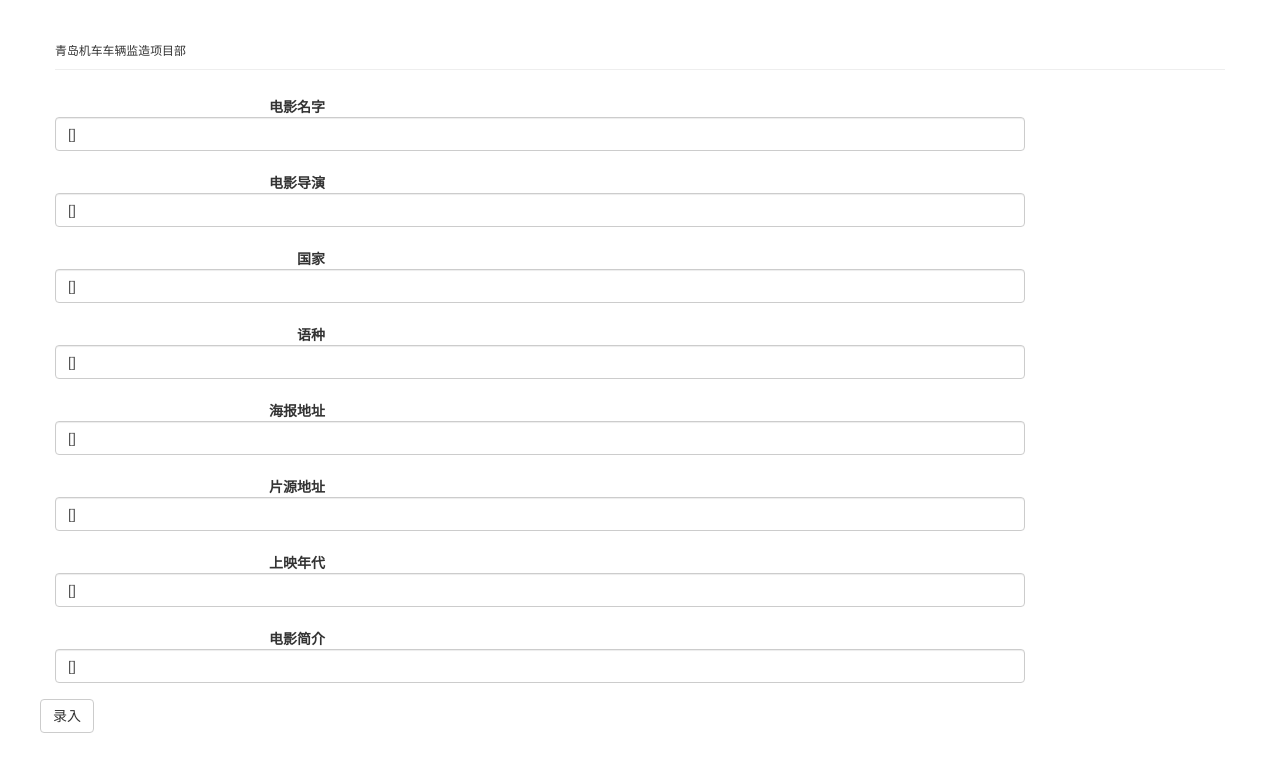
After one commit to xxb0216/Imooc, a Node server app: template views/pages/jgyjjl.pug in a window 1280 px wide. The commit adds this page. Shown: the top 772 px of the page. Run offline with Node 20, Linux system fonts and the light colour scheme; the template is opened without the code that fills it, so the values that code supplies are empty; some libraries are stand-ins or nearby versions.

Commit message:
增加表单

```diff
--- a/views/includes/header.pug
+++ b/views/includes/header.pug
@@ -2,4 +2,4 @@
 	.row
 		.page-header
 			h1= title
-			small 重度科幻迷
+			small 青岛机车车辆监造项目部
--- /dev/null
+++ b/views/pages/jgyjjl.pug
@@ -0,0 +1,42 @@
+extends ../layout
+
+block content
+	.container
+		.row
+			form.form-horizontal(method="post", action="/admin/movie/new")
+				input(type="hidden", name="movie[_id]",value=movie._id)
+				.form-group
+					label.col-sm-3.control-label(for="inputTitle") 电影名字
+					.col-sm-10
+						input#inputTitle.form-control(type="text", name="movie[title]", value=movie.title)
+				.form-group
+					label.col-sm-3.control-label(for="inputDirector") 电影导演
+					.col-sm-10
+						input#inputDirector.form-control(type="text", name="movie[director]", value=movie.director)
+				.form-group
+					label.col-sm-3.control-label(for="inputCountry") 国家
+					.col-sm-10
+						input#inputCountry.form-control(type="text", name="movie[country]", value=movie.country)
+				.form-group
+					label.col-sm-3.control-label(for="inputLanguage") 语种
+					.col-sm-10
+						input#inputLanguage.form-control(type="text", name="movie[language]", value=movie.language)
+				.form-group
+					label.col-sm-3.control-label(for="inputPoster") 海报地址
+					.col-sm-10
+						input#inputPoster.form-control(type="text", name="movie[poster]", value=movie.poster)
+				.form-group
+					label.col-sm-3.control-label(for="inputFlash") 片源地址
+					.col-sm-10
+						input#inputFlash.form-control(type="text", name="movie[flash]", value=movie.flash)
+				.form-group
+					label.col-sm-3.control-label(for="inputYear") 上映年代
+					.col-sm-10
+						input#inputYear.form-control(type="text", name="movie[year]", value=movie.year)
+				.form-group
+					label.col-sm-3.control-label(for="inputSummary") 电影简介
+					.col-sm-10
+						input#inputSummary.form-control(type="text", name="movie[summary]", value=movie.summary)
+				.form-group
+					.col-sm-offset-2.col-sm-10
+					button.btn.btn-default(type="submit") 录入
```
